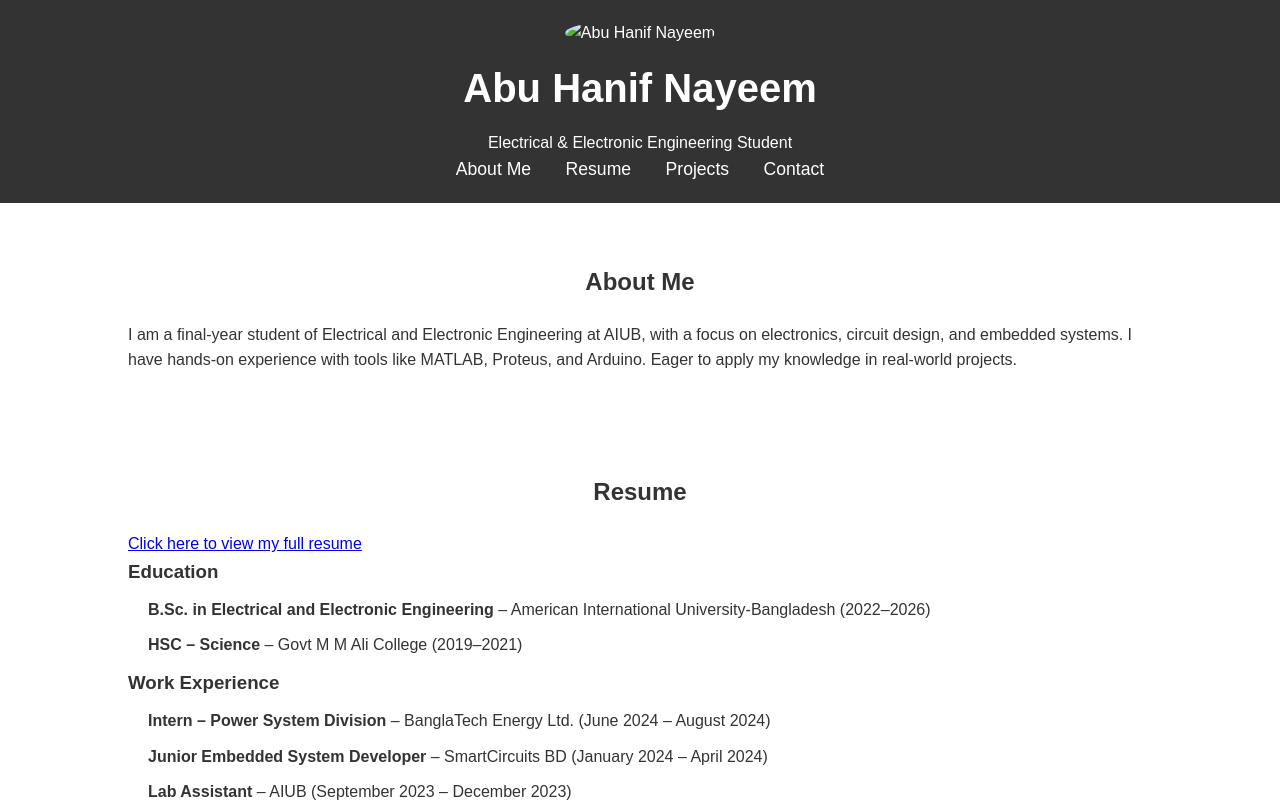
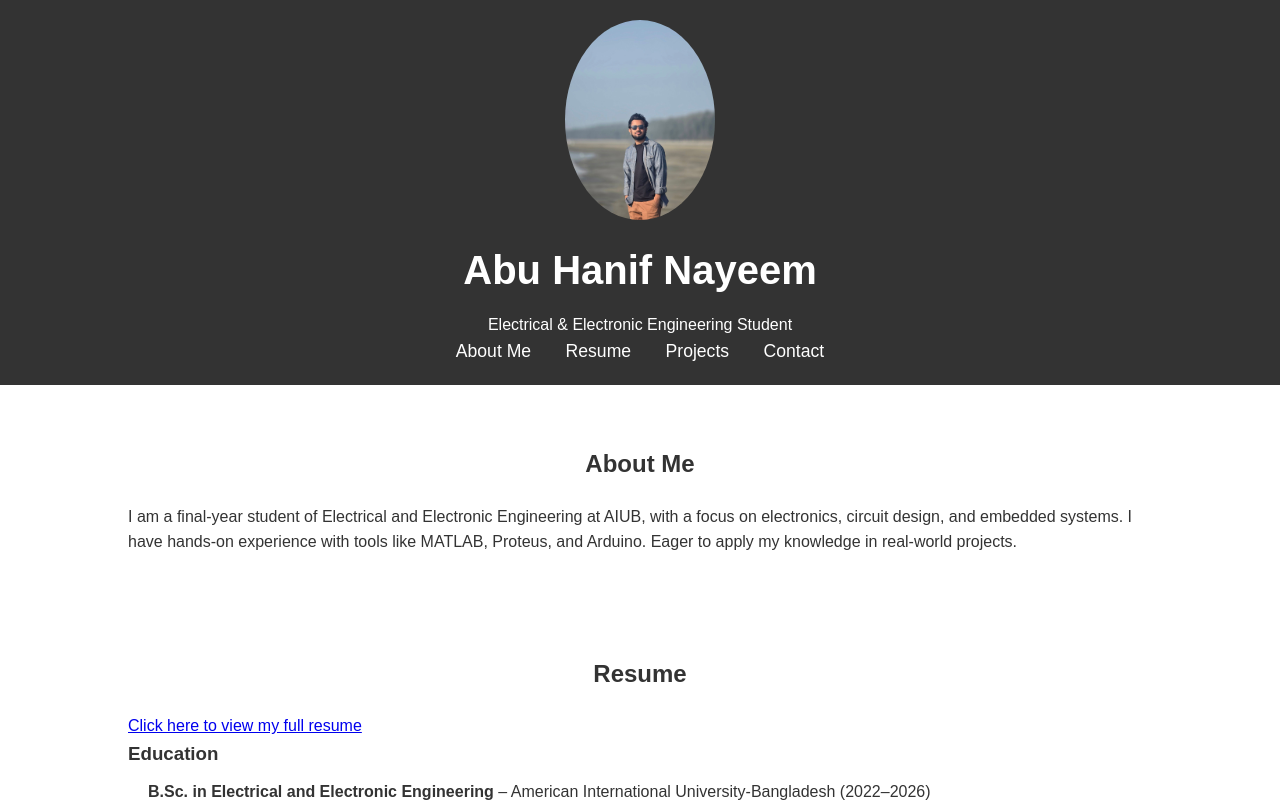
Before and after one commit to RedRafid/E-portfolio, a plain HTML site: page index.html in a window 1280 px wide. Shown: the top 808 px of the page. Drawn offline with Linux system fonts and the light colour scheme.

Commit message:
Update index.html

```diff
--- a/index.html
+++ b/index.html
@@ -12,7 +12,7 @@
     <!-- Header Section -->
     <header>
         <div class="container">
-            <img src="876e3c3c-43fa-40e0-870f-60d0f2d49006.png" alt="Abu Hanif Nayeem" class="profile-img">
+            <img src="my-photo.png" alt="Abu Hanif Nayeem" class="profile-img">
             <h1>Abu Hanif Nayeem</h1>
             <p>Electrical & Electronic Engineering Student</p>
             <nav>
```
